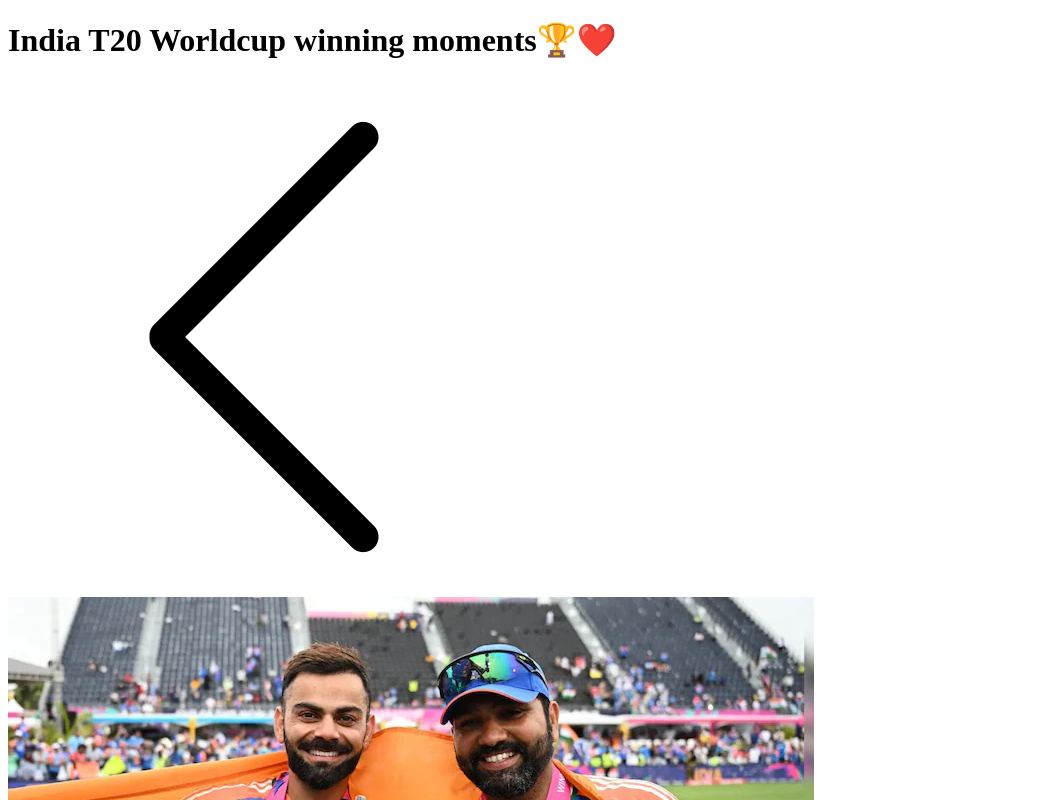
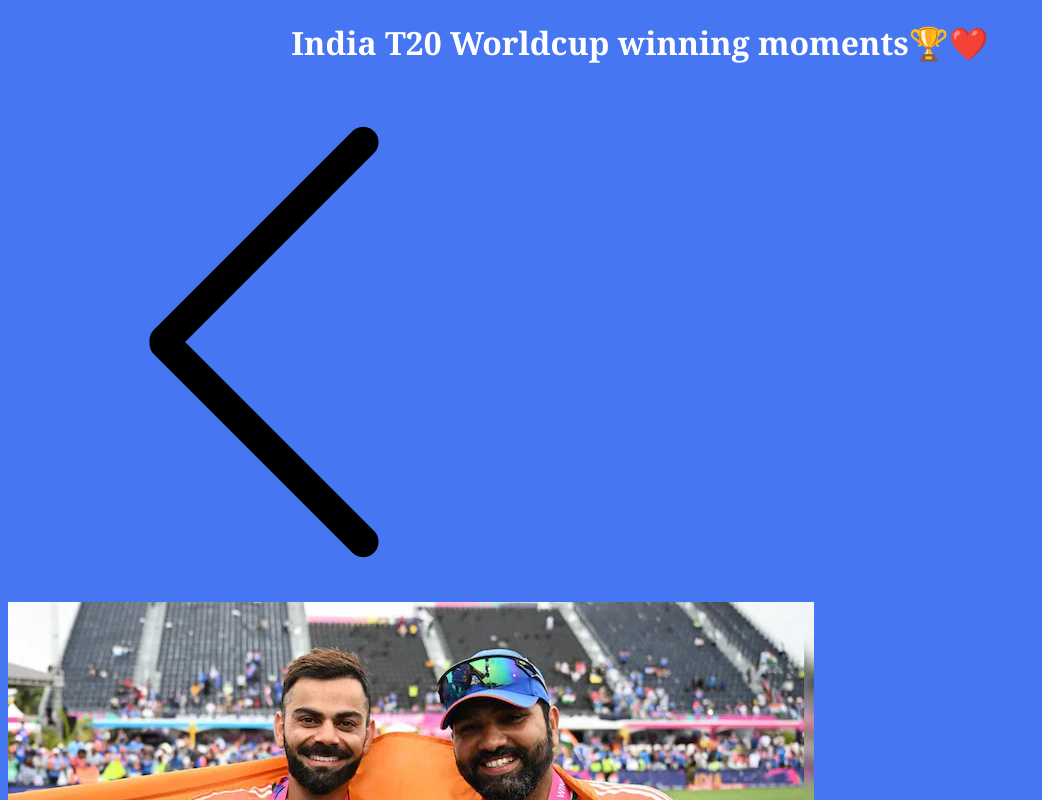
Before and after one commit to RohitSanap07/Image-Gallery-in-JS, a plain HTML site: page index.html in a window 1280 px wide. Shown: the top 800 px of the page, without its empty margins (0-1042 px from the left). Drawn offline with Linux system fonts and the light colour scheme.

Commit message:
Styling added

```diff
--- a/index.html
+++ b/index.html
@@ -4,13 +4,41 @@
     <meta charset="UTF-8">
     <meta name="viewport" content="width=device-width, initial-scale=1.0">
     <title>Image Gallery</title>
+<style>
+body{
+background-color: #4676f1;
+
+}
+
+
+.heading{
+font-family: Cambria, Cochin, Georgia, Times, 'Times New Roman', serif;
+text-align: center;
+color: white;
+
+
+
+
+}
+
+
+
+
+</style>
+
+
+
 </head>
 <body>
-    <h1>India T20 Worldcup winning moments🏆❤️</h1>
+    <h1 class="heading">India T20 Worldcup winning moments🏆❤️</h1>
 <img src="./Images/left.png">
 
 <img src="./Images/WC2.webp">
 
 <img src="./Images/right-chevron.png">
+
+<h1 class="heading">Thank You...</h1>
+
+
 </body>
 </html>
```
